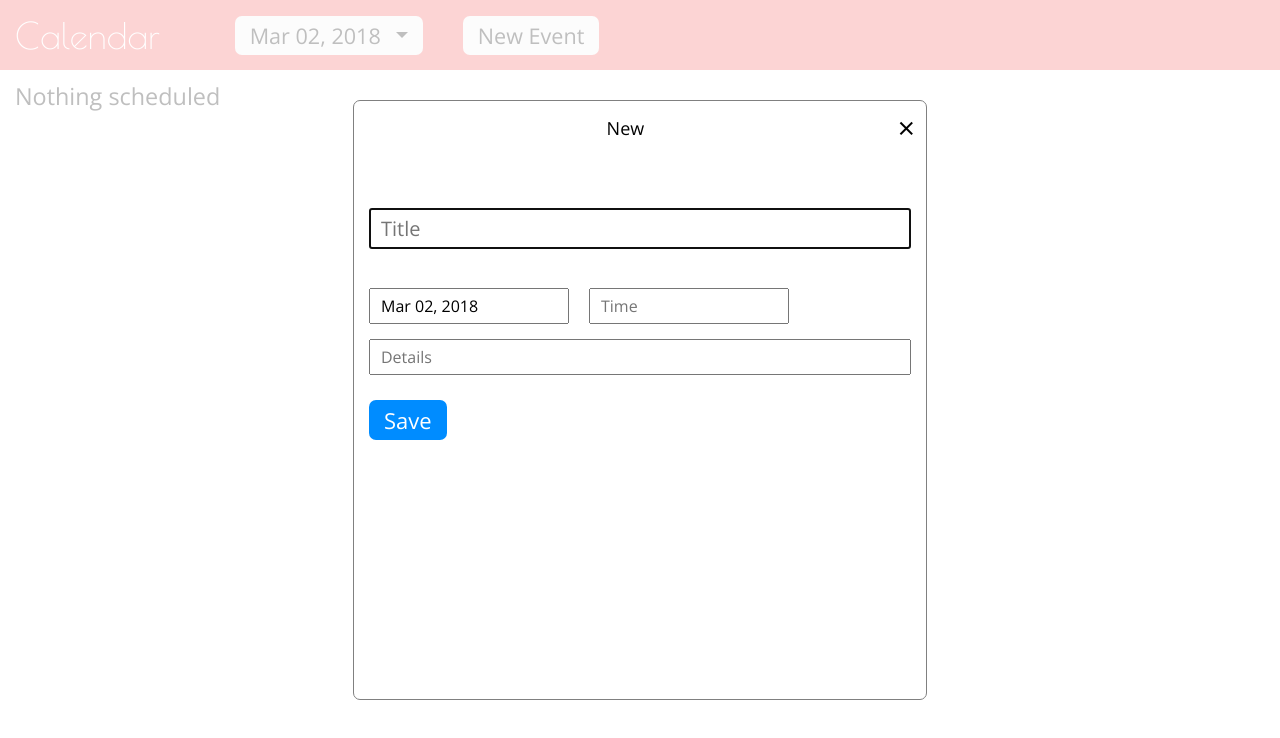
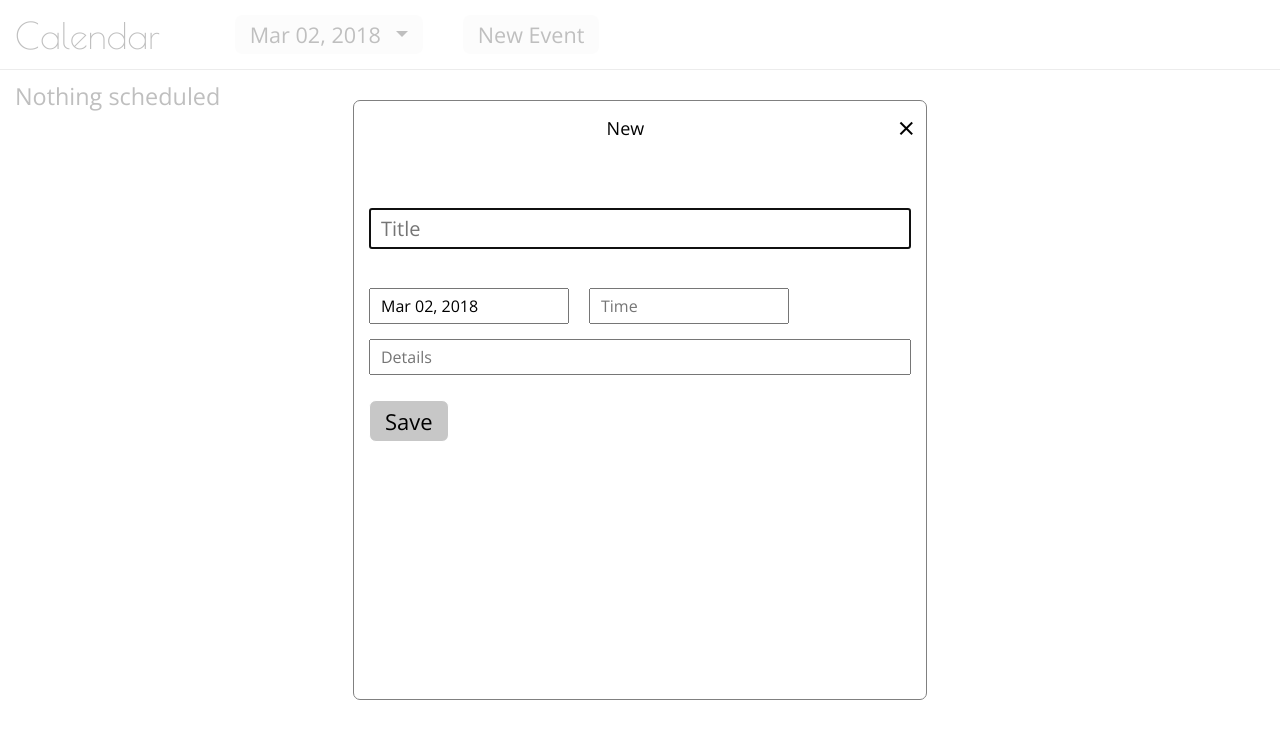
Before and after one commit to sequoian/calendar, a React (Create React App) app in the folder client/: page / in a window 1280 px wide. Both pictures are taken after a click on the button "New Event". Shown: the top 738 px of the page. Built offline with nearby package versions, Linux system fonts and the light colour scheme.

Commit message:
changed my mind about the colors!

```diff
--- a/client/src/css/Event.css
+++ b/client/src/css/Event.css
@@ -71,16 +71,13 @@
 .event-toggle {
   padding: 7px 10px;
   padding-left: 0;
-  /* vars */
-  --outer: #FCCF31;
-  --inner: #FCCF31;
 }
 
 .event-toggle button {
   -webkit-appearance: none;
   -moz-appearance: none;
   background-color: inherit;
-  border: 3px solid var(--outer);
+  border: 3px solid var(--font-color);
   border-radius: 5px;
   width: 21px;
   height: 21px;
@@ -92,7 +89,8 @@
 }
 
 .complete button {
-  background-color: var(--inner);
+  background-color: var(--grayed-out);
+  border-color: var(--grayed-out);
 }
 
 .event-toggle button:focus {
--- a/client/src/css/EventForm.css
+++ b/client/src/css/EventForm.css
@@ -7,14 +7,20 @@
 .event-form button {
   -webkit-appearance: none;
   -moz-appearance: none;
-  border: none;
+  border: 1px solid white;
   border-radius: 7px;
-  background-color: #008cff;
-  color: white;
+  background-color: #c7c7c7;
+  color: var(--font-color);
   font-size: 22px;
   padding: 5px 15px;
   cursor: pointer;
   margin-top: 10px;
+}
+
+.event-form button:hover,
+.event-form button:focus {
+  border: 1px solid black;
+  outline: none;
 }
 
 .err-msg {
--- a/client/src/css/Header.css
+++ b/client/src/css/Header.css
@@ -5,7 +5,8 @@
   align-items: center;
   padding: 0 15px;
   height: 70px;
-  background-color: #f55555;
+  background-color: white;
+  border-bottom: 1px solid var(--border-color);
 }
 
 #calendar {
@@ -17,7 +18,6 @@ h1 {
   display: none;
   cursor: default;
   font-family: 'Poiret One', sans-serif;
-  color: white;
 }
 
 @media (min-width: 675px) {
@@ -44,7 +44,8 @@ h1 {
   font-weight: 300;
 }
 
-.header button:hover {
+.header button:hover,
+.header button:focus {
   background-color: #dedede;
 }
 
```
